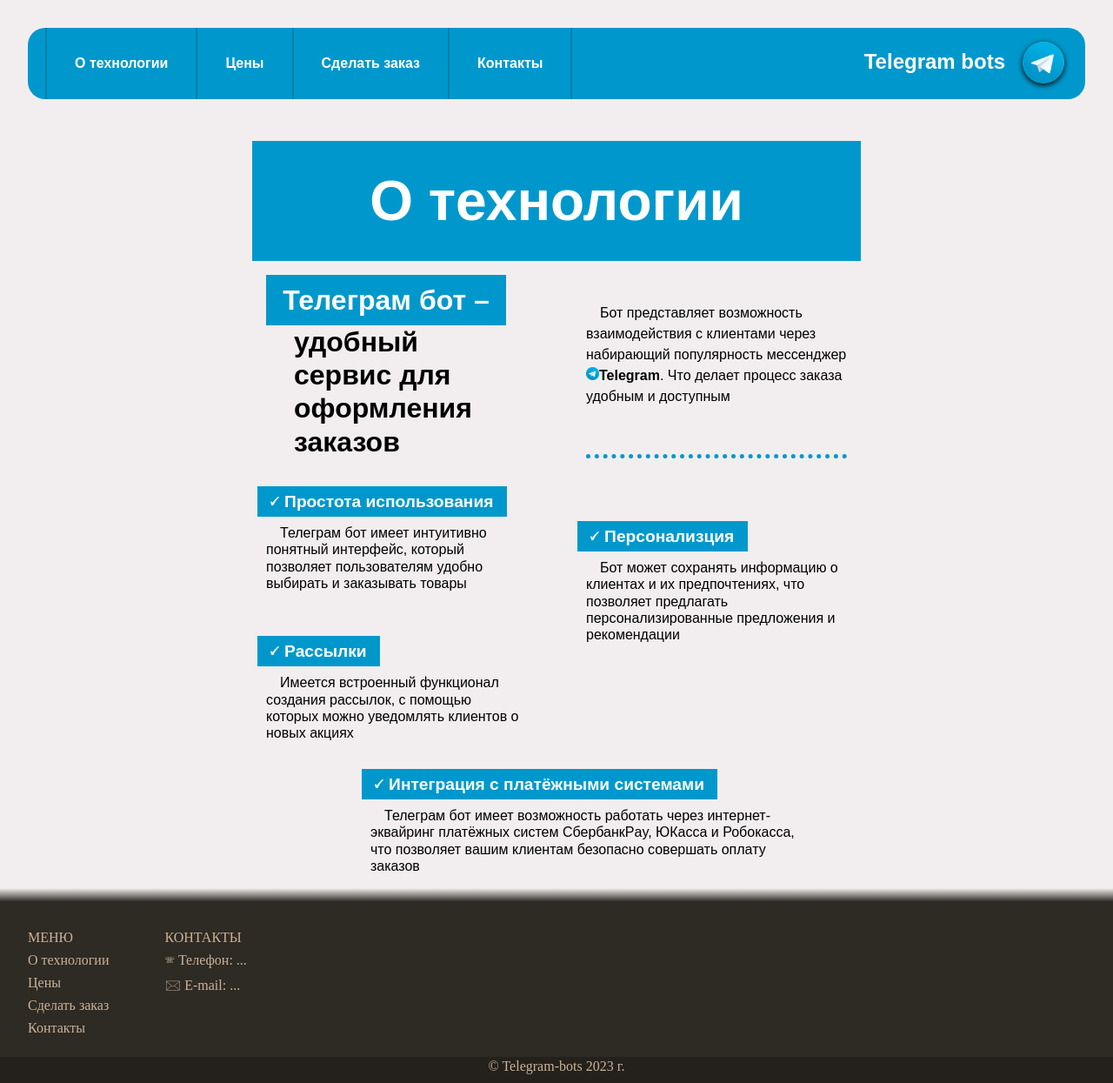
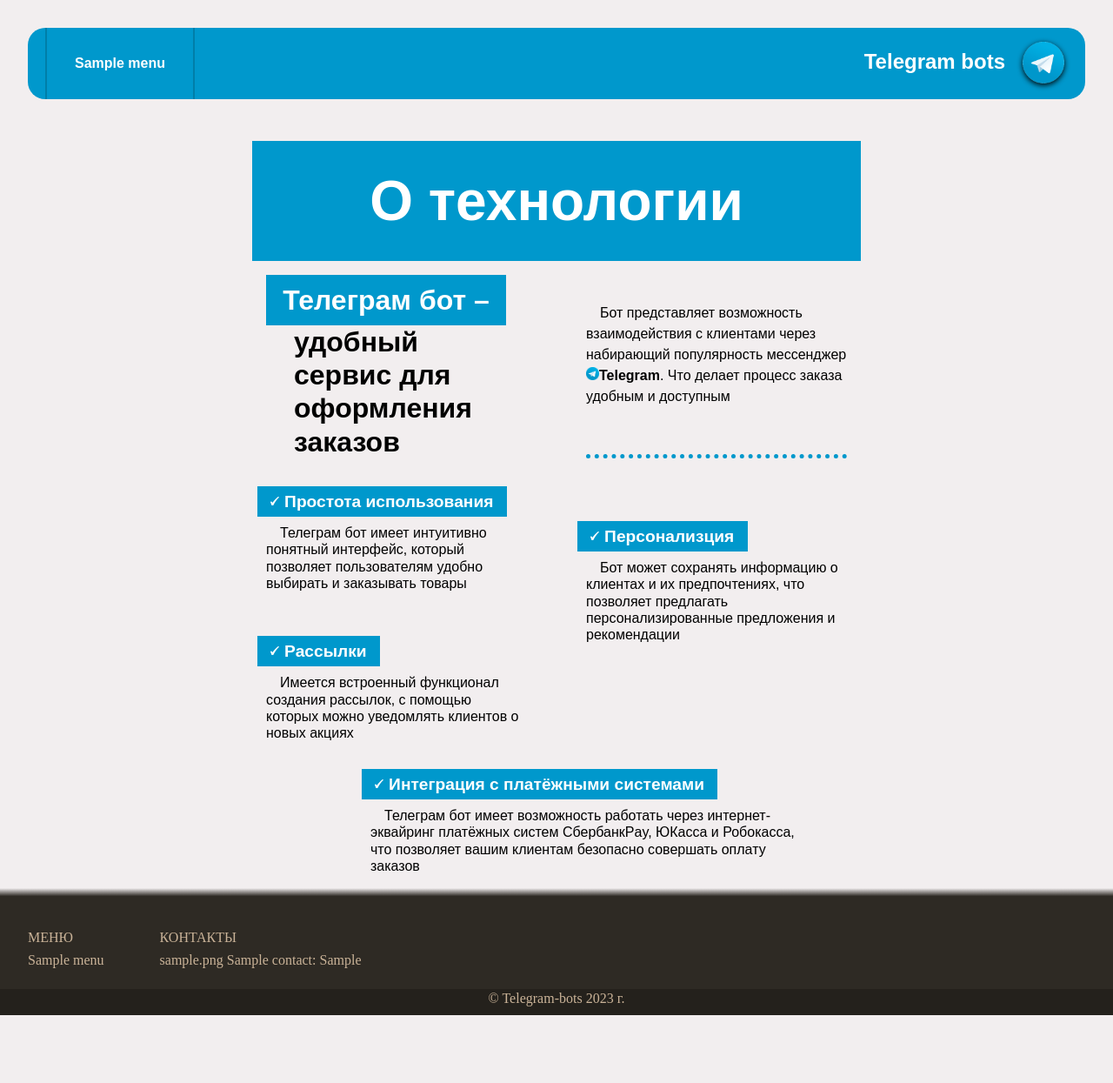
Before and after one commit to NormanwOw/DJANGO.site-Telegram-bots, a Django app: page /about/ in a window 1280 px wide. Shown: the whole page at 87% size. After the commit the page ends 1167 px from the top, so only its background shows below. Run offline with Django 5.2, Linux system fonts and the light colour scheme; tables that the repository leaves empty hold one stand-in row (values such as "Sample post").

Commit message:
v0.1.1 -added templatetags -added Menu and Contact models -added foreignkey for Order model

```diff
--- a/main/forms.py
+++ b/main/forms.py
@@ -6,8 +6,7 @@ class NewOrderForm(forms.ModelForm):
 
     class Meta:
         model = Order
-        fields = ['email', 'phone_number', 'admin_panel', 'database']
+        fields = ['phone_number', 'admin_panel', 'database']
         widgets = {
             'phone_number': forms.TextInput(attrs={'placeholder': 'Телефон'}),
-            'email': forms.TextInput(attrs={'placeholder': 'Email'}),
         }
--- a/main/models.py
+++ b/main/models.py
@@ -1,10 +1,11 @@
 from django.db import models
 from datetime import datetime
+from django.contrib.auth.models import User
 
 
 class Order(models.Model):
     order_id = models.IntegerField(verbose_name='Номер заказа')
-    email = models.EmailField(verbose_name='Email')
+    user = models.ForeignKey(User, on_delete=models.CASCADE)
     phone_number = models.CharField(verbose_name='Телефон')
     bot_shop = models.BooleanField(verbose_name='Бот-магазин', default=True)
     admin_panel = models.BooleanField(verbose_name='Админ-панель')
@@ -40,3 +41,23 @@ class Product(models.Model):
 
     def __str__(self):
         return self.title
+
+
+class Menu(models.Model):
+    name = models.CharField(verbose_name='Название')
+    url = models.CharField(verbose_name='Ссылка')
+
+    class Meta:
+        db_table = 'menu'
+        verbose_name = 'Меню'
+
+
+class Contact(models.Model):
+    title = models.CharField()
+    str_image = models.CharField()
+    value = models.CharField()
+
+    class Meta:
+        db_table = 'contact'
+        verbose_name = 'Контакт'
+        verbose_name_plural = 'Контакты'
--- a/main/templates/main/base.html
+++ b/main/templates/main/base.html
@@ -1,4 +1,6 @@
 {% load static %}
+{% load main_tags %}
+{% menu as menu %}
 <!DOCTYPE html>
 <html lang="en">
 <head>
@@ -43,8 +45,12 @@
                 </div>
                 <div class="footer-container">
                     <p>КОНТАКТЫ</p>
-                    <p>&#128382 Телефон: ...</p>
-                    <p>&#128386 E-mail: ...</p>
+                    {% contact_list as contacts %}
+                    {% for contact in contacts %}
+                        {% autoescape off %}
+                        <p>{{ contact.str_image }} {{ contact.title }}: {{ contact.value }}</p>
+                        {% endautoescape %}
+                    {% endfor %}
                 </div>
             </div>
             <div class="footer-wrapper-2">
--- /dev/null
+++ b/main/templatetags/main_tags.py
@@ -0,0 +1,20 @@
+from django import template
+from main.models import Menu, Product, Contact
+
+
+register = template.Library()
+
+
+@register.simple_tag()
+def menu():
+    return Menu.objects.all()
+
+
+@register.simple_tag()
+def price_list():
+    return Product.objects.all()
+
+
+@register.simple_tag()
+def contact_list():
+    return Contact.objects.all()
--- a/main/views.py
+++ b/main/views.py
@@ -6,26 +6,21 @@ from main.models import Product, Order
 from main.forms import NewOrderForm
 from main.utils import UtilsOrder
 
-menu = [{'name': 'О технологии', 'url': 'main:about'},
-        {'name': 'Цены', 'url': 'main:prices'},
-        {'name': 'Сделать заказ', 'url': 'main:new-order'},
-        {'name': 'Контакты', 'url': 'main:contacts'}]
 
 price_list = Product.objects.all()
 
 
 def index(request):
-    return render(request, 'main/index.html', {'title': 'Telegram bots', 'menu': menu})
+    return render(request, 'main/index.html', {'title': 'Telegram bots'})
 
 
 def about(request):
-    return render(request, 'main/about.html', {'title': 'О технологии', 'menu': menu})
+    return render(request, 'main/about.html', {'title': 'О технологии'})
 
 
 def prices(request):
     context = {
         'title': 'Цены',
-        'menu': menu,
         'price_list': price_list
     }
     return render(request, 'main/prices.html', context)
@@ -39,7 +34,6 @@ def new_order(request):
         request.session.update({'order': order_dict})
         context = {
             'new_order': order,
-            'menu': menu,
         }
         return render(request, 'main/accept.html', context)
     else:
@@ -47,7 +41,6 @@ def new_order(request):
 
     context = {
         'title': 'Новый заказ',
-        'menu': menu,
         'price_list': price_list,
         'form': form
     }
@@ -56,20 +49,19 @@ def new_order(request):
 
 def accept(request):
     order_dict = request.session['order']
-
+    order_dict['user'] = request.user
     if not settings.DEBUG:
         Order.objects.create(**order_dict)
 
-    email = request.session['order']['email']
+    email = request.user.email
     context = {
         'email': email,
-        'menu': menu
     }
     return render(request, 'main/accept.html', context)
 
 
 def contacts(request):
-    return render(request, 'main/contacts.html', {'title': 'Контакты', 'menu': menu})
+    return render(request, 'main/contacts.html', {'title': 'Контакты'})
 
 
 def order_page(request):
```
Also changed, not shown: main/templates/main/new-order.html (+4 -4 lines), main/templatetags/__init__.py (added).
